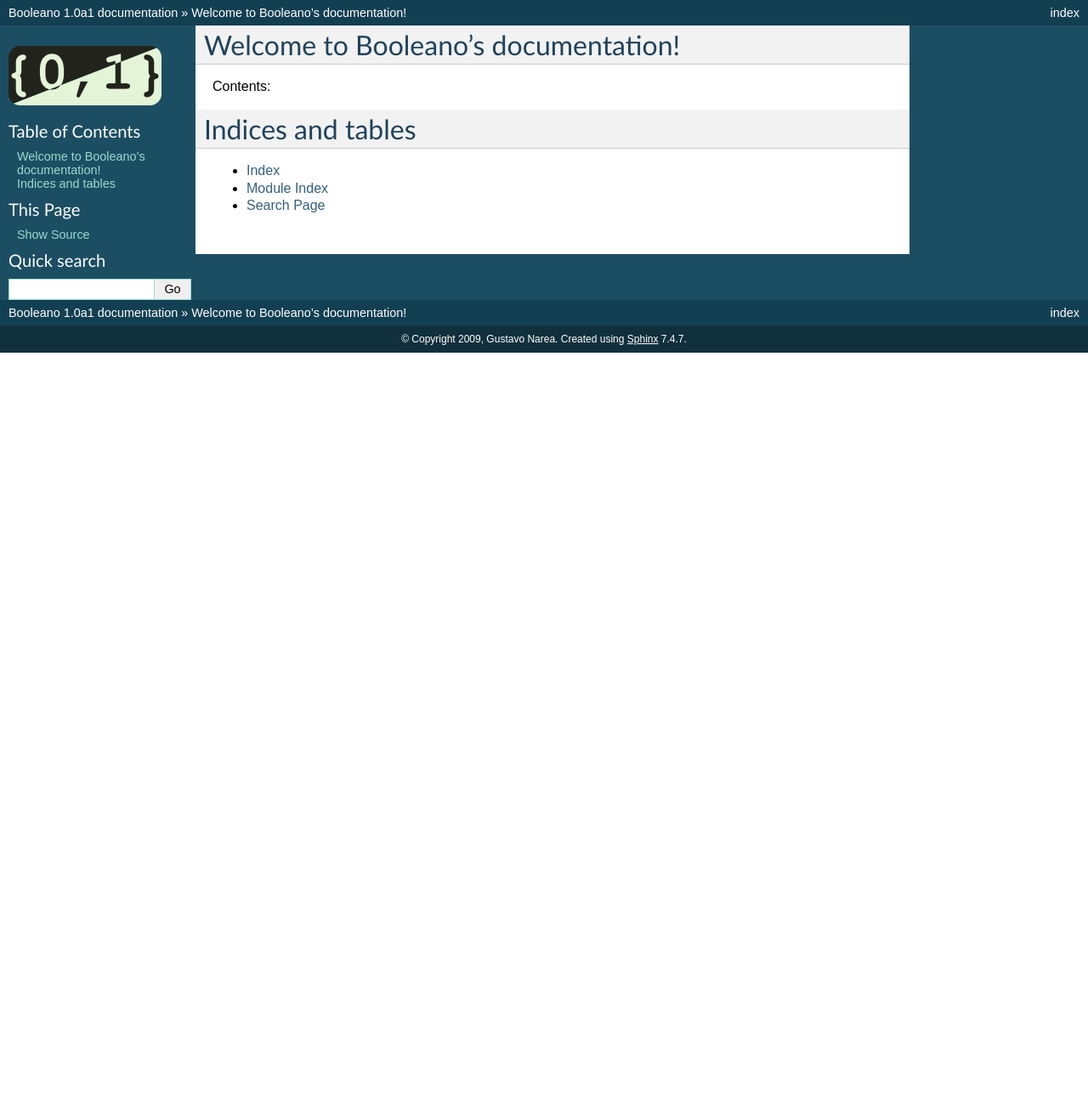
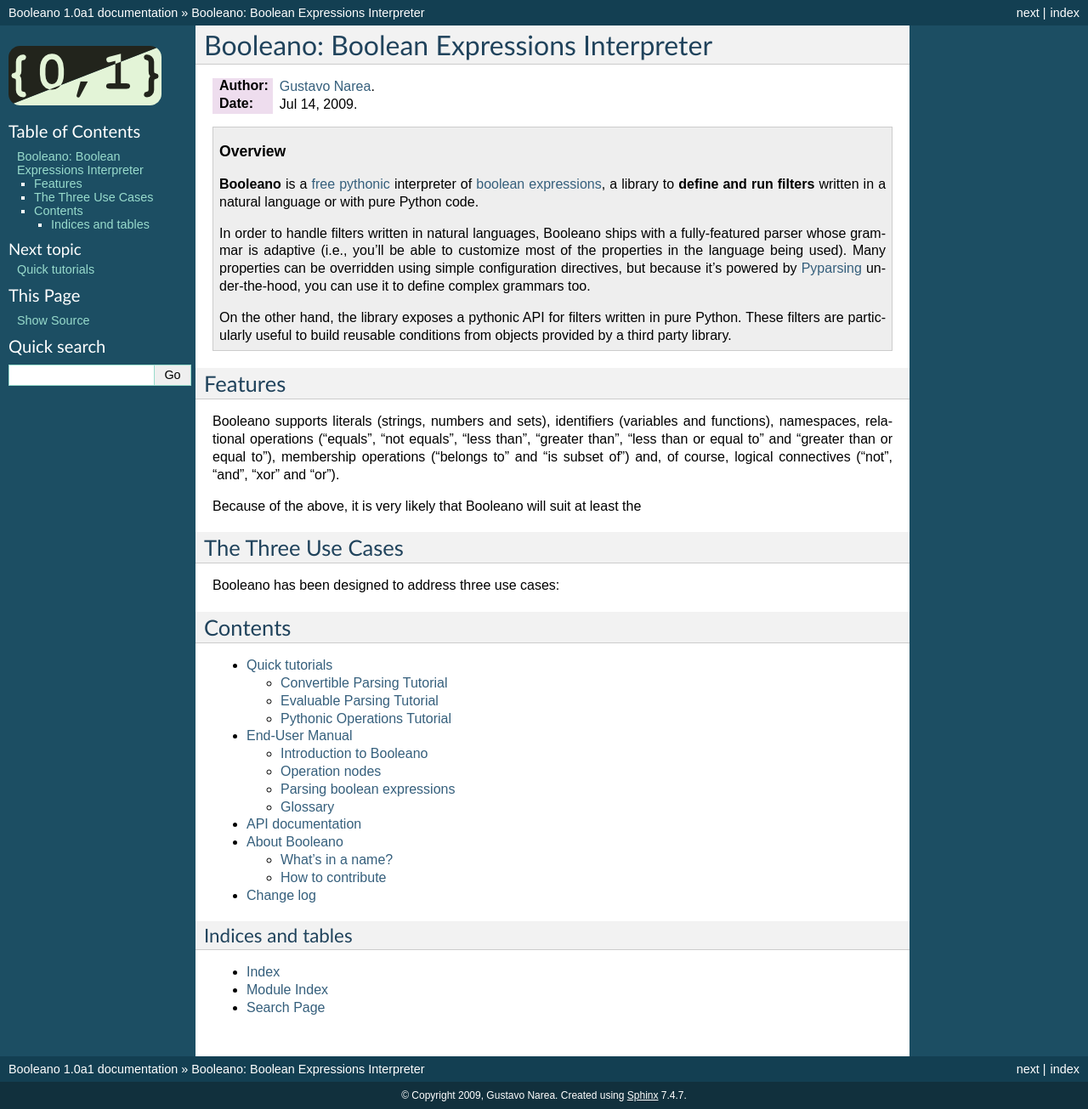
Before and after one commit to aipub/booleano, a Sphinx documentation site: the page built from docs/source/index.rst, in a window 1280 px wide. Shown: the whole page at 85% size. Built offline with Sphinx 7.4.7, drawn with Linux system fonts in a browser that asks for light colours; before the commit the page ends 900 px from its top, so only the background shows below that.

Commit message:
Added the pages that will make up the docs. They're all empty, though.

```diff
--- /dev/null
+++ b/docs/source/about.rst
@@ -0,0 +1,19 @@
+==============
+About Booleano
+==============
+
+
+
+What's in a name?
+=================
+
+The author of the library is a Venezuelan guy who enjoys naming projects with
+Castilian (aka Spanish) words. As you may have guessed, "booleano" is the
+Castilian translation for "boolean".
+
+In case you wonder how would a native speaker pronounce it, it'd be something
+like "boo-leh-ah-noh".
+
+
+How to contribute
+=================
--- /dev/null
+++ b/docs/source/api/index.rst
@@ -0,0 +1,3 @@
+=================
+API documentation
+=================
--- /dev/null
+++ b/docs/source/changes.rst
@@ -0,0 +1,3 @@
+==========
+Change log
+==========
--- a/docs/source/index.rst
+++ b/docs/source/index.rst
@@ -1,18 +1,63 @@
-.. Booleano documentation master file, created by
-   sphinx-quickstart on Mon Jul 13 22:31:34 2009.
-   You can adapt this file completely to your liking, but it should at least
-   contain the root `toctree` directive.
+.. _booleano:
 
-Welcome to Booleano's documentation!
-====================================
+Booleano: Boolean Expressions Interpreter
+=========================================
 
-Contents:
+:Author: `Gustavo Narea <http://gustavonarea.net/>`_.
+:Date: |today|.
+
+.. topic:: Overview
+
+    **Booleano** is a `free <http://www.softwareliberty.com/>`_
+    `pythonic <http://python.org/>`_ interpreter of
+    `boolean expressions <http://en.wikipedia.org/wiki/Boolean_expression>`_,
+    a library to **define and run filters** written in a natural language or
+    with pure Python code.
+
+    In order to handle filters written in natural languages, Booleano ships
+    with a fully-featured parser whose grammar is adaptive (i.e., you'll be
+    able to customize most of the properties in the language being used). Many
+    properties can be overridden using simple configuration directives,
+    but because it's powered by `Pyparsing <http://pyparsing.wikispaces.com/>`_
+    under-the-hood, you can use it to define complex grammars too.
+
+    On the other hand, the library exposes a pythonic API for filters written
+    in pure Python. These filters are particularly useful to build reusable
+    conditions from objects provided by a third party library.
+
+Features
+--------
+
+Booleano supports literals (strings, numbers and sets), identifiers
+(variables and functions), namespaces, relational operations ("equals",
+"not equals", "less than", "greater than", "less than or equal to" and
+"greater than or equal to"), membership operations ("belongs to" and
+"is subset of") and, of course, logical connectives ("not", "and", "xor" and
+"or").
+
+Because of the above, it is very likely that Booleano will suit at least the
+
+The Three Use Cases
+-------------------
+
+Booleano has been designed to address three use cases:
+
+
+Contents
+--------
 
 .. toctree::
    :maxdepth: 2
 
+   tutorials/index
+   manual/index
+   api/index
+   about
+   changes
+
+
 Indices and tables
-==================
+^^^^^^^^^^^^^^^^^^
 
 * :ref:`genindex`
 * :ref:`modindex`
--- /dev/null
+++ b/docs/source/manual/index.rst
@@ -0,0 +1,11 @@
+===============
+End-User Manual
+===============
+
+.. toctree::
+   :maxdepth: 2
+
+   intro
+   operations/index
+   parsing/index
+   glossary
--- /dev/null
+++ b/docs/source/manual/intro.rst
@@ -0,0 +1,8 @@
+========================
+Introduction to Booleano
+========================
+
+Booleano is meant to be used in three different ways and so...
+
+How to install
+==============
--- /dev/null
+++ b/docs/source/manual/operations/functions.rst
@@ -0,0 +1,3 @@
+============================
+Defining and using functions
+============================
--- /dev/null
+++ b/docs/source/manual/operations/index.rst
@@ -0,0 +1,9 @@
+===============
+Operation nodes
+===============
+
+.. toctree::
+   :maxdepth: 2
+
+   variables
+   functions
--- /dev/null
+++ b/docs/source/manual/operations/variables.rst
@@ -0,0 +1,3 @@
+============================
+Defining and using variables
+============================
--- /dev/null
+++ b/docs/source/manual/parsing/convertible.rst
@@ -0,0 +1,7 @@
+==============================
+Converting boolean expressions
+==============================
+
+
+Writing converters
+==================
--- /dev/null
+++ b/docs/source/manual/parsing/evaluable.rst
@@ -0,0 +1,7 @@
+==============================
+Evaluating boolean expressions
+==============================
+
+
+Defining symbol tables
+======================
--- /dev/null
+++ b/docs/source/manual/parsing/index.rst
@@ -0,0 +1,11 @@
+===========================
+Parsing boolean expressions
+===========================
+
+
+.. toctree::
+   :maxdepth: 2
+
+   grammars
+   convertible
+   evaluable
--- /dev/null
+++ b/docs/source/tutorials/convertible-parsing.rst
@@ -0,0 +1,3 @@
+============================
+Convertible Parsing Tutorial
+============================
--- /dev/null
+++ b/docs/source/tutorials/evaluable-parsing.rst
@@ -0,0 +1,3 @@
+==========================
+Evaluable Parsing Tutorial
+==========================
--- /dev/null
+++ b/docs/source/tutorials/index.rst
@@ -0,0 +1,10 @@
+===============
+Quick tutorials
+===============
+
+.. toctree::
+   :maxdepth: 2
+
+   convertible-parsing
+   evaluable-parsing
+   pythonic-operations
--- /dev/null
+++ b/docs/source/tutorials/pythonic-operations.rst
@@ -0,0 +1,3 @@
+============================
+Pythonic Operations Tutorial
+============================
```
Also changed, not shown: docs/source/manual/glossary.rst (added, +13 -0 lines), docs/source/manual/parsing/grammars.rst (added, +7 -0 lines).
